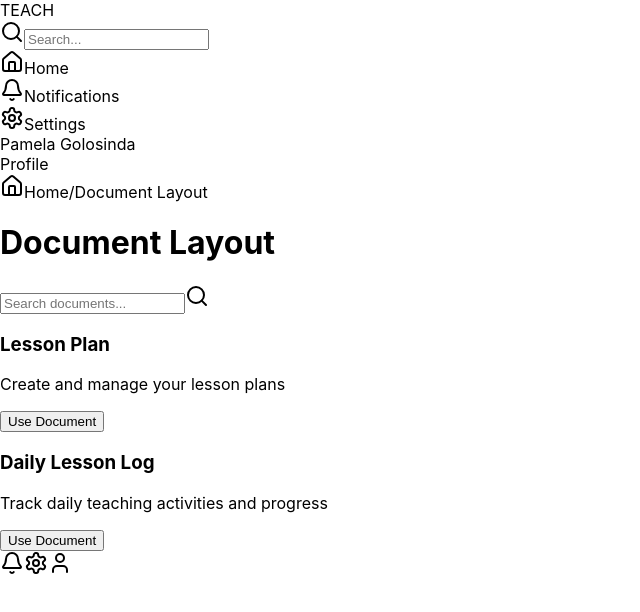
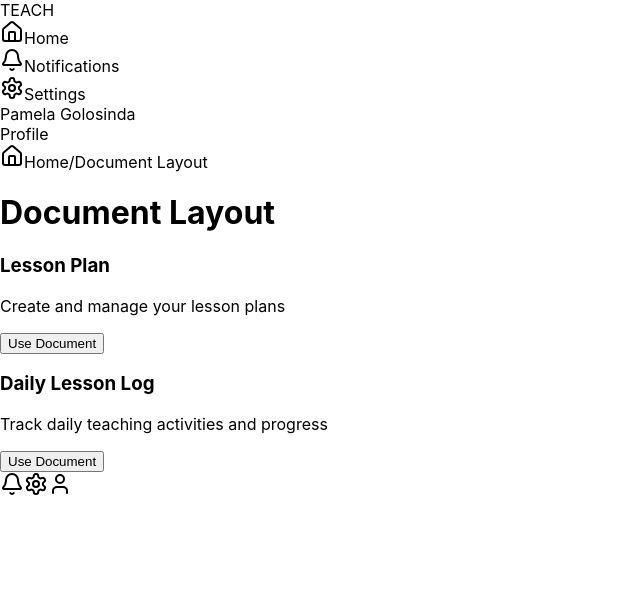
Before and after one commit to Kuiper-sun/TEACH-AppDev, a React (Create React App) app: page /document-layout in a window 1280 px wide. Shown: the top 612 px of the page, without its empty margins (0-640 px from the left). Built offline with nearby package versions, Linux system fonts and the light colour scheme.

Commit message:
Removed Search bar in multiple pages

```diff
--- a/src/pages/AddStudentDataForm.js
+++ b/src/pages/AddStudentDataForm.js
@@ -51,15 +51,6 @@ const AddStudentDataForm = () => {
       <div className="w-64 p-6 flex flex-col">
         <div className="flex items-center mb-8">
           <span className="text-2xl font-bold text-white">TEACH</span>
-        </div>
-
-        <div className="relative mb-8">
-          <Search className="absolute left-3 top-2.5 h-4 w-4 text-gray-400" />
-          <input
-            type="text"
-            placeholder="Search..."
-            className="w-full pl-10 pr-4 py-2 rounded-lg bg-blue-600/30 text-white placeholder-gray-300 focus:outline-none"
-          />
         </div>
 
         <nav className="flex-1">
--- a/src/pages/DailyLessonLog.js
+++ b/src/pages/DailyLessonLog.js
@@ -19,16 +19,6 @@ const DailyLessonLog = () => {
                     {/* Logo */}
                     <div className="flex items-center mb-6">
                         <div className="text-white text-xl font-bold">TEACH</div>
-                    </div>
-
-                    {/* Search */}
-                    <div className="relative mb-6">
-                        <Search className="absolute left-3 top-2.5 h-4 w-4 text-gray-400" />
-                        <input
-                            type="text"
-                            placeholder="Search..."
-                            className="w-full pl-10 pr-4 py-2 rounded-lg bg-blue-500/30 text-white placeholder-gray-300"
-                        />
                     </div>
 
                     {/* Navigation */}
--- a/src/pages/DailyTimeRecord.js
+++ b/src/pages/DailyTimeRecord.js
@@ -110,16 +110,6 @@ const DailyTimeRecord = () => {
         {/* Logo */}
         <div className="flex items-center mb-8">
           <span className="text-2xl font-bold text-white">TEACH</span>
-        </div>
-
-        {/* Search */}
-        <div className="relative mb-8">
-          <Search className="absolute left-3 top-2.5 h-4 w-4 text-gray-400" />
-          <input
-            type="text"
-            placeholder="Search..."
-            className="w-full pl-10 pr-4 py-2 rounded-lg bg-blue-600/30 text-white placeholder-gray-300 focus:outline-none"
-          />
         </div>
 
         {/* Navigation */}
--- a/src/pages/Dashboard.js
+++ b/src/pages/Dashboard.js
@@ -71,15 +71,6 @@ const Dashboard = () => {
                     <span className="text-2xl font-bold text-white">TEACH</span>
                 </div>
 
-                {/* Search */}
-                <div className="relative mb-8">
-                    <Search className="absolute left-3 top-2.5 h-4 w-4 text-gray-400" />
-                    <input
-                        type="text"
-                        placeholder="Search..."
-                        className="w-full pl-10 pr-4 py-2 rounded-lg bg-blue-600/30 text-white placeholder-gray-300 focus:outline-none"
-                    />
-                </div>
 
                 {/* Navigation */}
                 <nav className="flex-1">
--- a/src/pages/DocumentLayout.js
+++ b/src/pages/DocumentLayout.js
@@ -49,16 +49,6 @@ const DocumentLayout = () => {
                     {/* Logo */}
                     <div className="flex items-center mb-6">
                         <div className="text-white text-xl font-bold">TEACH</div>
-                    </div>
-
-                    {/* Search */}
-                    <div className="relative mb-6">
-                        <Search className="absolute left-3 top-2.5 h-4 w-4 text-gray-400" />
-                        <input
-                            type="text"
-                            placeholder="Search..."
-                            className="w-full pl-10 pr-4 py-2 rounded-lg bg-blue-500/30 text-white placeholder-gray-300"
-                        />
                     </div>
 
                     {/* Navigation */}
@@ -115,14 +105,6 @@ const DocumentLayout = () => {
                     <h1 className="text-2xl font-bold">Document Layout</h1>
                     <div className="flex items-center">
 
-                        <div className="ml-4 relative">
-                            <input
-                                type="text"
-                                placeholder="Search documents..."
-                                className="pl-4 pr-10 py-2 rounded-lg border focus:outline-none focus:border-blue-500"
-                            />
-                            <Search className="absolute right-3 top-2.5 h-4 w-4 text-gray-400" />
-                        </div>
                     </div>
                 </div>
 
--- a/src/pages/LessonPlan.js
+++ b/src/pages/LessonPlan.js
@@ -19,16 +19,6 @@ const LessonPlan = () => {
                     {/* Logo */}
                     <div className="flex items-center mb-6">
                         <div className="text-white text-xl font-bold">TEACH</div>
-                    </div>
-
-                    {/* Search */}
-                    <div className="relative mb-6">
-                        <Search className="absolute left-3 top-2.5 h-4 w-4 text-gray-400" />
-                        <input
-                            type="text"
-                            placeholder="Search..."
-                            className="w-full pl-10 pr-4 py-2 rounded-lg bg-blue-500/30 text-white placeholder-gray-300"
-                        />
                     </div>
 
                     {/* Navigation */}
--- a/src/pages/Notifications.js
+++ b/src/pages/Notifications.js
@@ -38,16 +38,6 @@ const Notifications = () => {
                 {/* Logo */}
                 <div className="flex items-center mb-8">
                     <span className="text-2xl font-bold text-white">TEACH</span>
-                </div>
-
-                {/* Search */}
-                <div className="relative mb-8">
-                    <Search className="absolute left-3 top-2.5 h-4 w-4 text-gray-400" />
-                    <input
-                        type="text"
-                        placeholder="Search..."
-                        className="w-full pl-10 pr-4 py-2 rounded-lg bg-blue-600/30 text-white placeholder-gray-300 focus:outline-none"
-                    />
                 </div>
 
                 {/* Navigation */}
--- a/src/pages/Resources.js
+++ b/src/pages/Resources.js
@@ -75,16 +75,6 @@ const Resources = () => {
                         <div className="text-white text-xl font-bold">TEACH</div>
                     </div>
 
-                    {/* Search */}
-                    <div className="relative mb-6">
-                        <Search className="absolute left-3 top-2.5 h-4 w-4 text-gray-400" />
-                        <input
-                            type="text"
-                            placeholder="Search..."
-                            className="w-full pl-10 pr-4 py-2 rounded-lg bg-blue-500/30 text-white placeholder-gray-300"
-                        />
-                    </div>
-
                     {/* Navigation */}
                     <nav className="space-y-2">
                         <div
@@ -146,14 +136,6 @@ const Resources = () => {
                             <span>Upload</span>
                         </button>
 
-                        <div className="relative">
-                            <input
-                                type="text"
-                                placeholder="Search..."
-                                className="pl-10 pr-4 py-2 rounded-lg border focus:outline-none focus:border-blue-500"
-                            />
-                            <Search className="absolute left-3 top-2.5 h-4 w-4 text-gray-400" />
-                        </div>
                     </div>
                 </div>
 
--- a/src/pages/Settings.js
+++ b/src/pages/Settings.js
@@ -17,16 +17,6 @@ const Settings = () => {
                 {/* Logo */}
                 <div className="flex items-center mb-8">
                     <span className="text-2xl font-bold text-white">TEACH</span>
-                </div>
-
-                {/* Search */}
-                <div className="relative mb-8">
-                    <Search className="absolute left-3 top-2.5 h-4 w-4 text-gray-400" />
-                    <input
-                        type="text"
-                        placeholder="Search..."
-                        className="w-full pl-10 pr-4 py-2 rounded-lg bg-blue-600/30 text-white placeholder-gray-300 focus:outline-none"
-                    />
                 </div>
 
                 {/* Navigation */}
--- a/src/pages/TaskScheduler.js
+++ b/src/pages/TaskScheduler.js
@@ -183,16 +183,6 @@ const TaskScheduler = () => {
         {/* Logo */}
         <div className="flex items-center mb-8">
           <span className="text-2xl font-bold text-white">TEACH</span>
-        </div>
-
-        {/* Search */}
-        <div className="relative mb-8">
-          <Search className="absolute left-3 top-2.5 h-4 w-4 text-gray-400" />
-          <input
-            type="text"
-            placeholder="Search..."
-            className="w-full pl-10 pr-4 py-2 rounded-lg bg-blue-600/30 text-white placeholder-gray-300 focus:outline-none"
-          />
         </div>
 
         {/* Navigation */}
```
